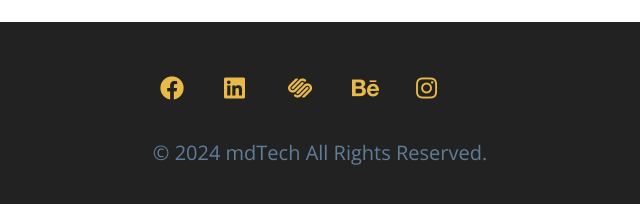
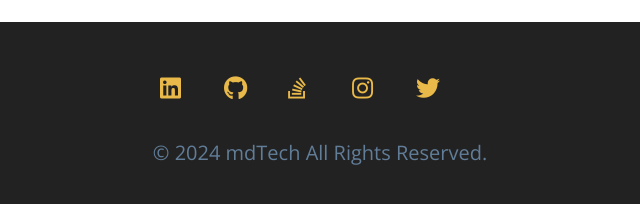
Before and after one commit to mdauwal/First-Portfolio, a plain HTML site: page projects.html in a window 1280 px wide. Shown: the part 1130-1334 px from the top of the page, 320-960 px from the left. Drawn offline with nearby package versions, Linux system fonts and the light colour scheme.

Commit message:
adjusted icons

```diff
--- a/projects.html
+++ b/projects.html
@@ -133,42 +133,33 @@
 
     <!-- footer -->
     <footer class="footer">
-      <ul class="social-icons">
-        <!-- single item -->
+          <!-- social icons -->
+     <ul class="social-icons hero-icons">
       <li>
-          <a href="https://www.twitter.com" class="social-icon">
-            <i class="fab fa-facebook"></i>
-          </a>
-        </li>
-        <!-- end of single item -->
-        <!-- single item -->
-        <li>
-          <a href="https://www.twitter.com" class="social-icon">
+        <a href="https://www.linkedin.com/in/muhammd-analyst" class="social-icon">
           <i class="fab fa-linkedin"></i>
         </a>
       </li>
-        <!-- end of single item -->
-        <!-- single item -->
       <li>
-          <a href="https://www.twitter.com" class="social-icon">
-            <i class="fab fa-squarespace"></i>
+        <a href="https://github.com/mdauwal" class="social-icon">
+          <i class="fab fa-github"></i>
         </a>
       </li>
-        <!-- end of single item -->
-        <!-- single item -->
       <li>
-          <a href="https://www.twitter.com" class="social-icon">
-            <i class="fab fa-behance"></i>
+        <a href="https://stackoverflow.com/users/19690623/mdauwal" class="social-icon">
+          <i class="fab fa-stack-overflow"></i>
         </a>
       </li>
-        <!-- end of single item -->
-        <!-- single item -->
       <li>
-          <a href="https://www.twitter.com" class="social-icon">
+        <a href="https://www.instagram.com/md.tech_" class="social-icon">
           <i class="fab fa-instagram"></i>
         </a>
       </li>
-        <!-- end of single item -->
+      <li>
+        <a href="http://twitter.com/MDTechSavvy" class="social-icon">
+          <i class="fab fa-twitter"></i>
+        </a>
+      </li>
      </ul>
 
       <p class="footer=text">&copy; <span id="date"></span> mdTech All Rights Reserved.</p>
```
Also changed, not shown: about.html (+14 -22 lines), contact.html (+14 -22 lines). Lines whose indentation alone changed are shown as unchanged.
